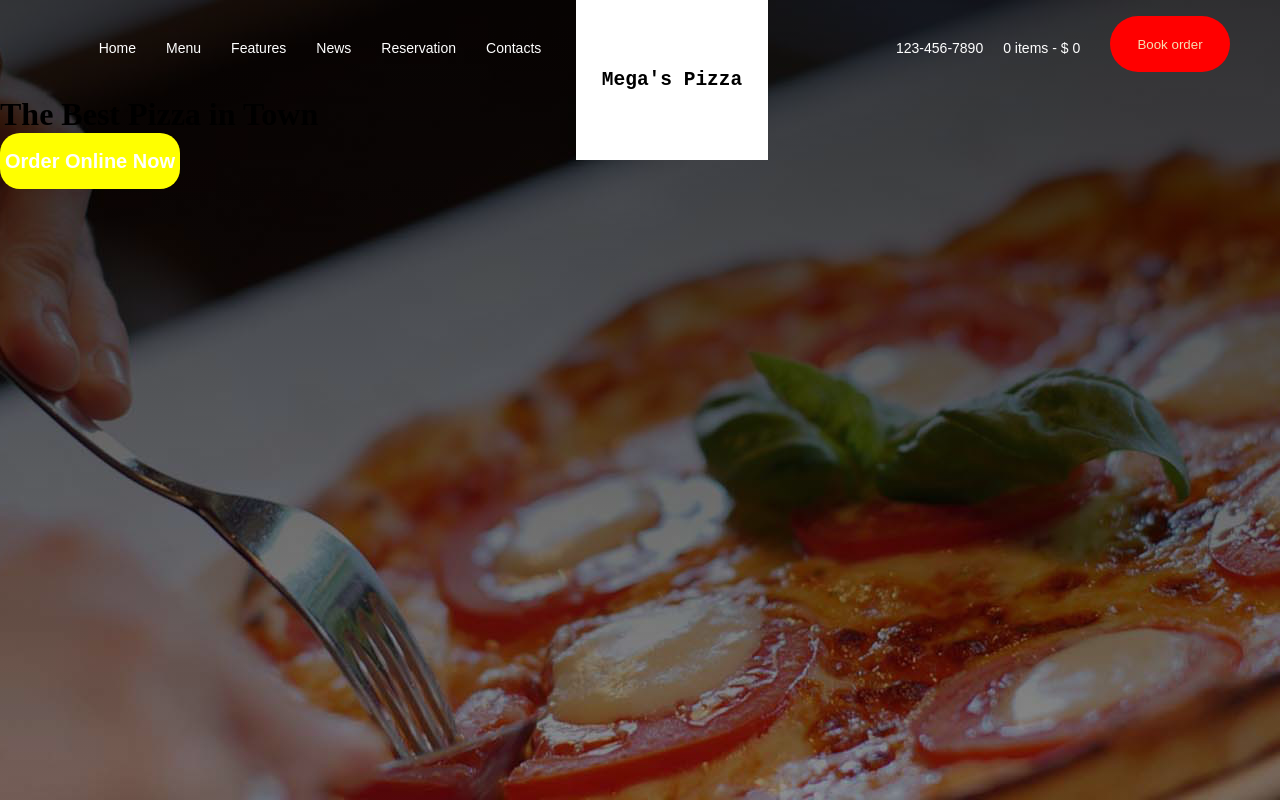
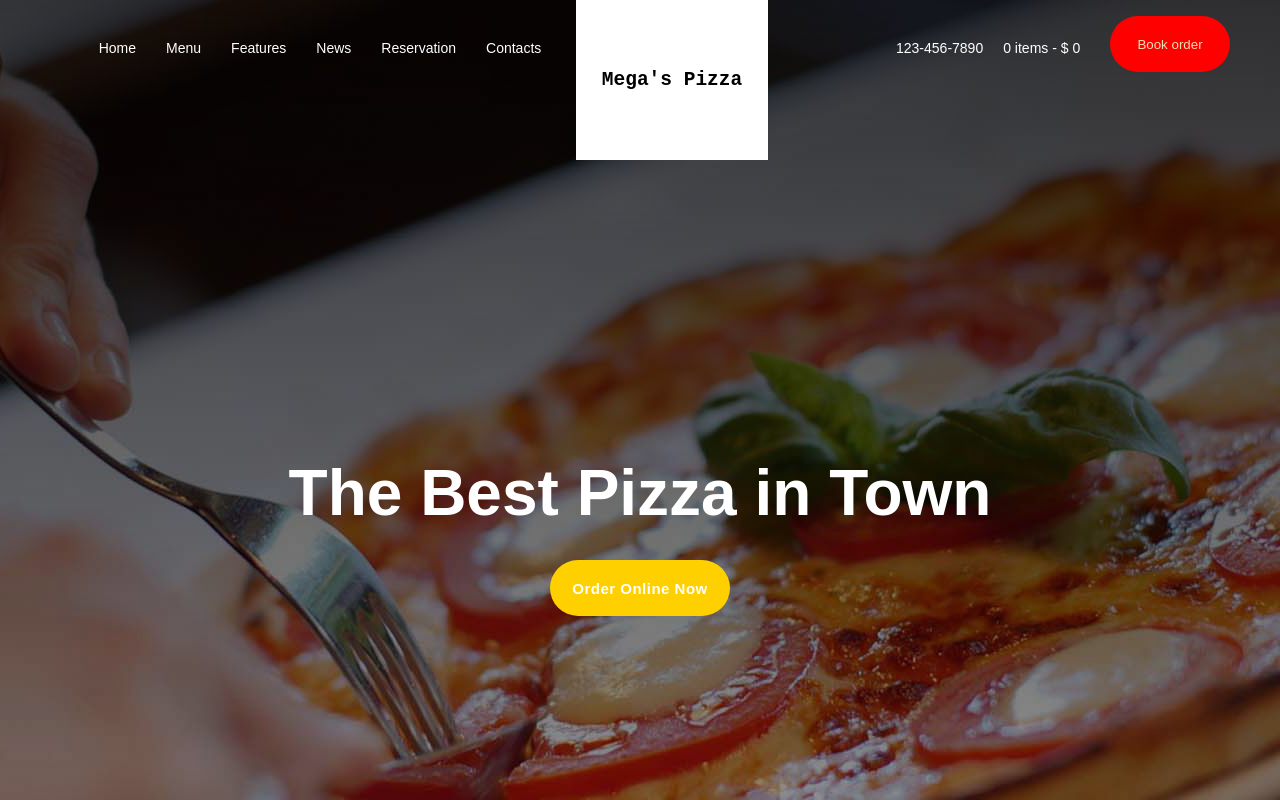
Before and after one commit to mistrypavankumar/meghas-pizza, a React (Create React App) app: page / in a window 1280 px wide. Built offline with nearby package versions, Linux system fonts and the light colour scheme.

Commit message:
Added Banner-section

```diff
--- a/src/components/Button.css
+++ b/src/components/Button.css
@@ -0,0 +1,6 @@
+.hover_effect:hover{
+    border: 2px solid red !important;
+    background-color: transparent;
+    transition: 0.5s alternate;
+    transform: scaleZ(50px);
+}
--- a/src/components/Button.js
+++ b/src/components/Button.js
@@ -6,6 +6,8 @@ export default function Button(props) {
     const button_style= {
         border: `${props.borderStyle}`,
         borderRadius: `${props.borderRadius}`,
+        outline: 'none',
+        cursor: 'pointer',
         width: `${props.width}`,
         height: `${props.height}`
 
@@ -13,7 +15,7 @@ export default function Button(props) {
 
     return (
         <>
-            <button style = {button_style} className = {props.custom_btn_style}>
+            <button style = {button_style} className = {`${props.custom_btn_style} hover_effect`}>
                 {props.buttonName}
             </button>
         </>
--- a/src/components/Navbar.css
+++ b/src/components/Navbar.css
@@ -93,4 +93,9 @@ nav .right_menu_content{
     top: 16px;
     color: wheat;
     background-color: red;
+    transition: .5s ease-out ;
 }
+
+.cbtnStyle:hover{
+    border-color: red !important;
+}
--- a/src/pages/home/Banner.css
+++ b/src/pages/home/Banner.css
@@ -1,7 +1,31 @@
 .btn_style{
-    background-color: yellow;
+    background-color: rgb(255, 208, 0);
     color: #fff;
     font-weight: bold;
     font-family: sans-serif;
-    font-size: 20px;
+    font-size: 15px;
+    letter-spacing: 0.5px;
+    transition: 0.5s ease-out;
+
 }
+
+.btn_style:hover{
+    border-color: rgb(255, 208, 0) !important;
+}
+.Banner_heading{
+    color: #fff;
+    display: flex;
+    flex-direction: column;
+    justify-content: center;
+    height: 50vh;
+    margin-top: 30vh;
+    align-items: center;
+}
+
+.Banner_heading h1{
+    font-size: 4rem;
+    font-family: sans-serif;
+    margin-bottom: 30px;
+    transition: 1s ease-out;
+
+}
--- a/src/pages/home/Banner.js
+++ b/src/pages/home/Banner.js
@@ -15,7 +15,7 @@ const Banner = () => {
                     <Button
                     buttonName = "Order Online Now"
                     borderStyle = "none"
-                    borderRadius = "20px"
+                    borderRadius = "50px"
                     width = "180px"
                     height = "7vh"
                     custom_btn_style = 'btn_style'
```
Also changed, not shown: 1 other file (tests, documents, lock files or other folders).
